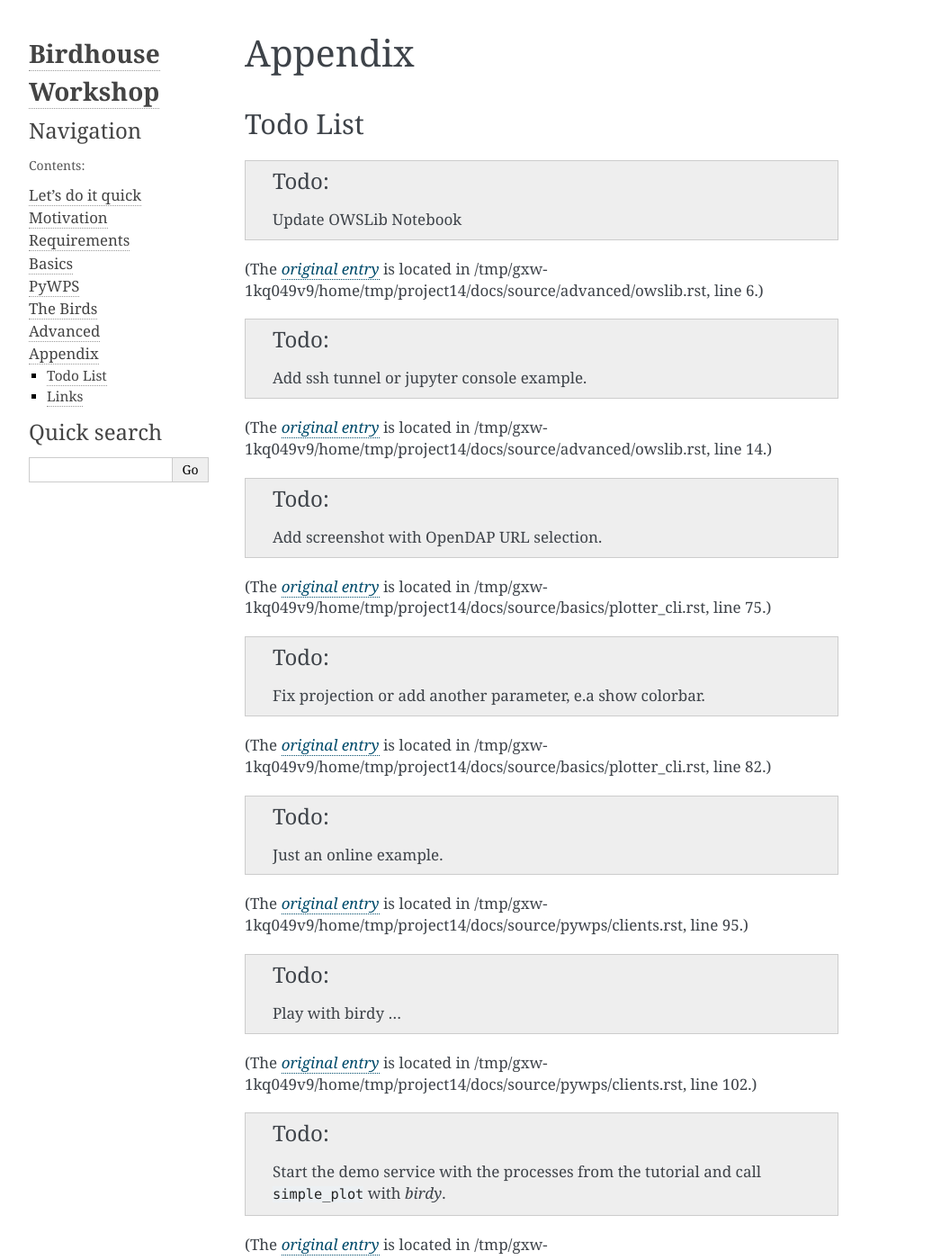
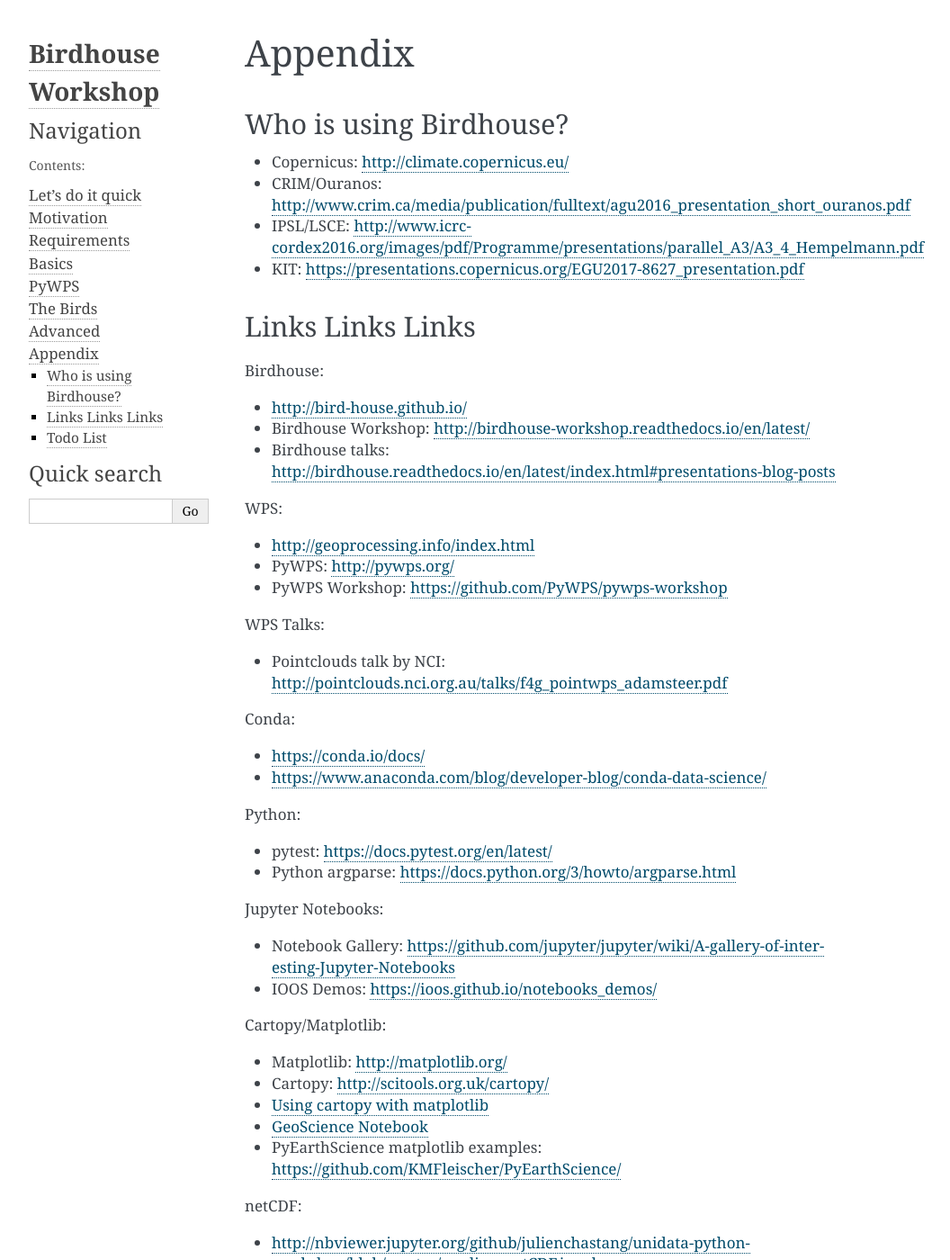
Before and after one commit to bird-house/birdhouse-workshop, a Sphinx documentation site: the page built from docs/source/appendix.rst, in a window 1280 px wide and 1400 px high. Shown: the whole window at 90% size, without its empty margins (148-1204 px from the left). Built offline with Sphinx 7.4.7, drawn with Linux system fonts in a browser that asks for light colours; some of the changed text lies outside the part shown.

Commit message:
update appendix

```diff
--- a/docs/source/appendix.rst
+++ b/docs/source/appendix.rst
@@ -3,51 +3,72 @@
 Appendix
 ========
 
+Who is using Birdhouse?
+-----------------------
+
+* Copernicus: http://climate.copernicus.eu/
+* CRIM/Ouranos: http://www.crim.ca/media/publication/fulltext/agu2016_presentation_short_ouranos.pdf
+* IPSL/LSCE: http://www.icrc-cordex2016.org/images/pdf/Programme/presentations/parallel_A3/A3_4_Hempelmann.pdf
+* KIT: https://presentations.copernicus.org/EGU2017-8627_presentation.pdf
+
+Links Links Links
+-----------------
+
+Birdhouse:
+
+* http://bird-house.github.io/
+* Birdhouse Workshop: http://birdhouse-workshop.readthedocs.io/en/latest/
+* Birdhouse talks: http://birdhouse.readthedocs.io/en/latest/index.html#presentations-blog-posts
+
+WPS:
+
+* http://geoprocessing.info/index.html
+* PyWPS: http://pywps.org/
+* PyWPS Workshop: https://github.com/PyWPS/pywps-workshop
+
+WPS Talks:
+
+* Pointclouds talk by NCI: http://pointclouds.nci.org.au/talks/f4g_pointwps_adamsteer.pdf
+
+Conda:
+
+* https://conda.io/docs/
+* https://www.anaconda.com/blog/developer-blog/conda-data-science/
+
+Python:
+
+* pytest: https://docs.pytest.org/en/latest/
+* Python argparse: https://docs.python.org/3/howto/argparse.html
+
+Jupyter Notebooks:
+
+* Notebook Gallery: https://github.com/jupyter/jupyter/wiki/A-gallery-of-interesting-Jupyter-Notebooks
+* IOOS Demos: https://ioos.github.io/notebooks_demos/
+
+Cartopy/Matplotlib:
+
+* Matplotlib: http://matplotlib.org/
+* Cartopy: http://scitools.org.uk/cartopy/
+* `Using cartopy with matplotlib <http://scitools.org.uk/cartopy/docs/latest/matplotlib/intro.html>`_
+* `GeoScience Notebook <https://github.com/koldunovn/python_for_geosciences/blob/master/07%20-%20Other%20modules%20for%20geoscientists.ipynb>`_
+* PyEarthScience matplotlib examples: https://github.com/KMFleischer/PyEarthScience/
+
+netCDF:
+
+* http://nbviewer.jupyter.org/github/julienchastang/unidata-python-workshop/blob/master/reading_netCDF.ipynb
+* http://schubert.atmos.colostate.edu/~cslocum/netcdf_example.html
+
+OpenDAP:
+
+* https://www.seegrid.csiro.au/wiki/pub/AUKEGGS/FinalWorkshop/seminar.pdf
+
+Docker:
+
+* What is Docker?: https://www.docker.com/what-docker
+* Docker Training: http://slides.com/dataduke/docker-001#/
+* Play with Docker: http://labs.play-with-docker.com/
+
 Todo List
 ---------
 
 .. todolist::
-
-
-Links
------
-
-* http://geoprocessing.info/index.html
-* https://github.com/PyWPS/pywps-workshop
-* https://github.com/jupyter/jupyter/wiki/A-gallery-of-interesting-Jupyter-Notebooks
-* https://github.com/rsignell-usgs/notebook
-* https://github.com/ioos/notebooks_demos
-  * https://github.com/ioos/notebooks_demos/blob/master/notebooks/2017-09-09-hurricane_irma.ipynb
-* http://schubert.atmos.colostate.edu/~cslocum/netcdf_example.html
-
-wps:
-
-* http://pointclouds.nci.org.au/talks/f4g_pointwps_adamsteer.pdf
-
-pycsw workshop:
-
-* https://geopython.github.io/pycsw-workshop/index.html
-* https://github.com/geopython/pycsw-workshop/
-
-conda:
-
-* https://github.com/ioos/notebooks_demos/blob/master/webpage/other_resources.md
-* https://www.anaconda.com/blog/developer-blog/conda-data-science/
-
-docker:
-
-* http://containertutorials.com/
-
-netcdf:
-
-* http://nbviewer.jupyter.org/github/julienchastang/unidata-python-workshop/blob/master/reading_netCDF.ipynb
-
-opendap:
-
-* https://www.seegrid.csiro.au/wiki/pub/AUKEGGS/FinalWorkshop/seminar.pdf
-
-other:
-
-* https://www.authorea.com/users/23/articles/8762-the-paper-of-the-future/_show_article
-* https://blog.alexellis.io/prometheus-monitoring/
-* https://blog.alexellis.io/serverless-imagemagick/
```
